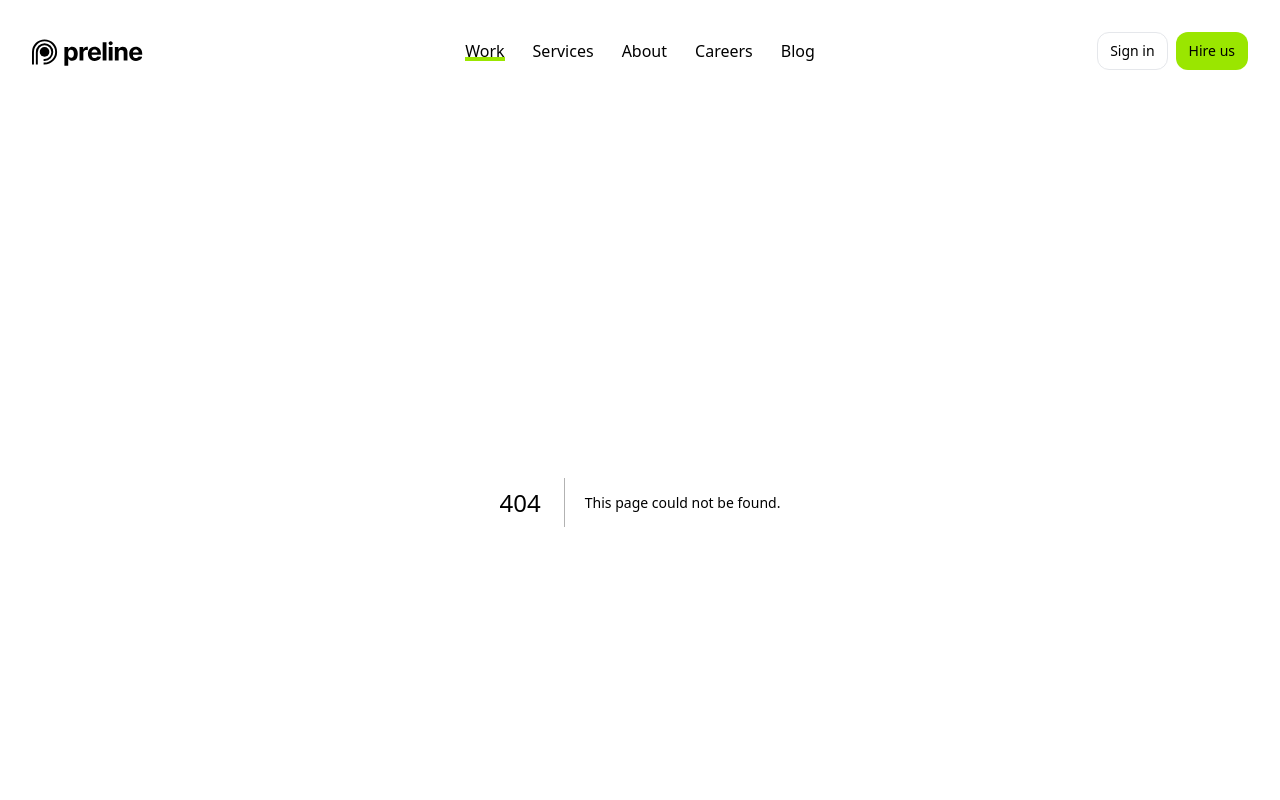
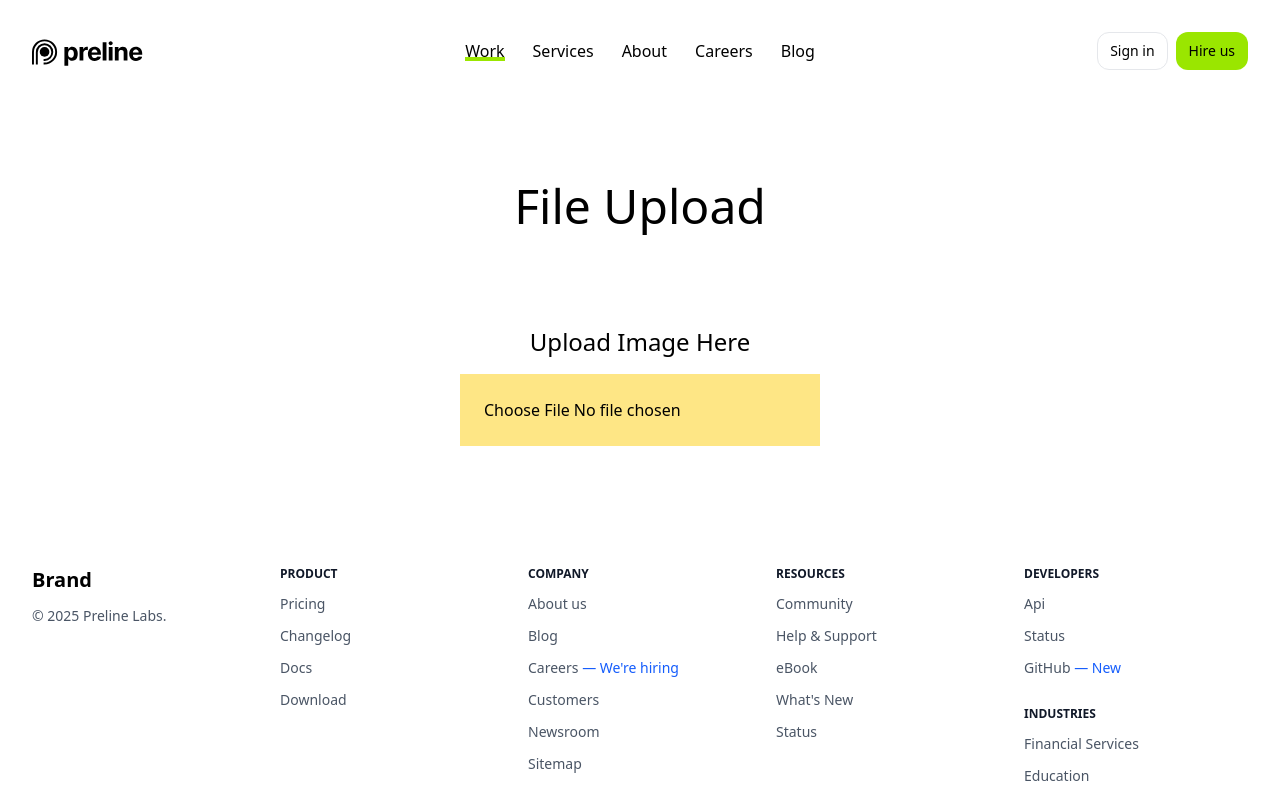
Before and after one commit to digipodium/DP-2025-MAR-MERN-02.00, a Next.js app in the folder Section-2/frontend/: page /file-upload in a window 1280 px wide. Before the commit this address had no page. Shown: the top 800 px of the page. Built offline with nearby package versions, Linux system fonts and the light colour scheme.

Commit message:
feat: add file upload functionality with image preview and Cloudinary integration

```diff
--- /dev/null
+++ b/Section-2/frontend/src/app/file-upload/page.jsx
@@ -0,0 +1,51 @@
+'use client';
+import axios from 'axios';
+import React, { useState } from 'react'
+import toast from 'react-hot-toast';
+
+const FileUpload = () => {
+
+    const [preview, setPreview] = useState('');
+    const [imageUrl, setImageUrl] = useState('');
+
+    const upload = (e) => {
+        const file = e.target.files[0];
+        const fd = new FormData();
+        fd.append('file', file);
+        fd.append('upload_preset', 'Mern_3:30')
+        fd.append('cloud_name', 'dzjjvydkz')
+
+        axios.post('https://api.cloudinary.com/v1_1/dzjjvydkz/image/upload', fd)
+            .then((result) => {
+                toast.success('File upload successfully');
+                console.log(result.data);
+                setPreview(result.data.url);
+                setImageUrl(result.data.url);
+                // This line might be causing an error as productForm is not defined
+                // productForm.setFieldValue('image', result.data.url);
+            }).catch((err) => {
+                console.log(err);
+                toast.error('failed to upload file');
+            });
+    }
+
+    return (
+        <div className='flex flex-col justify-around items-center h-sc py-20 gap-4'>
+            <h1 className='text-5xl'>File Upload</h1>
+
+            <label htmlFor="" className='text-2xl mt-20'>Upload Image Here</label>
+            <input type="file" onChange={upload} className='p-6 bg-amber-200' />
+            {
+                preview && (
+                    <div>
+                        <img src={preview} alt="" width={400} />
+                        <p className='text-2xl mt-4'>Image URL: {imageUrl}</p>
+                    </div>
+                )
+            }
+
+        </div>
+    )
+}
+
+export default FileUpload;
--- a/Section-2/frontend/src/app/update-user/[id]/page.jsx
+++ b/Section-2/frontend/src/app/update-user/[id]/page.jsx
@@ -37,7 +37,7 @@ const UpdateUser = () => {
 
     return (
         <div>
-            <h1>Update User</h1>
+            <h1 className='text-3xl py-5 text-center font-bold'>Update User</h1>
 
             <div className='container mx-auto bg-sky-700 p-10 rounded-lg shadow-lg'>
                 {
```
